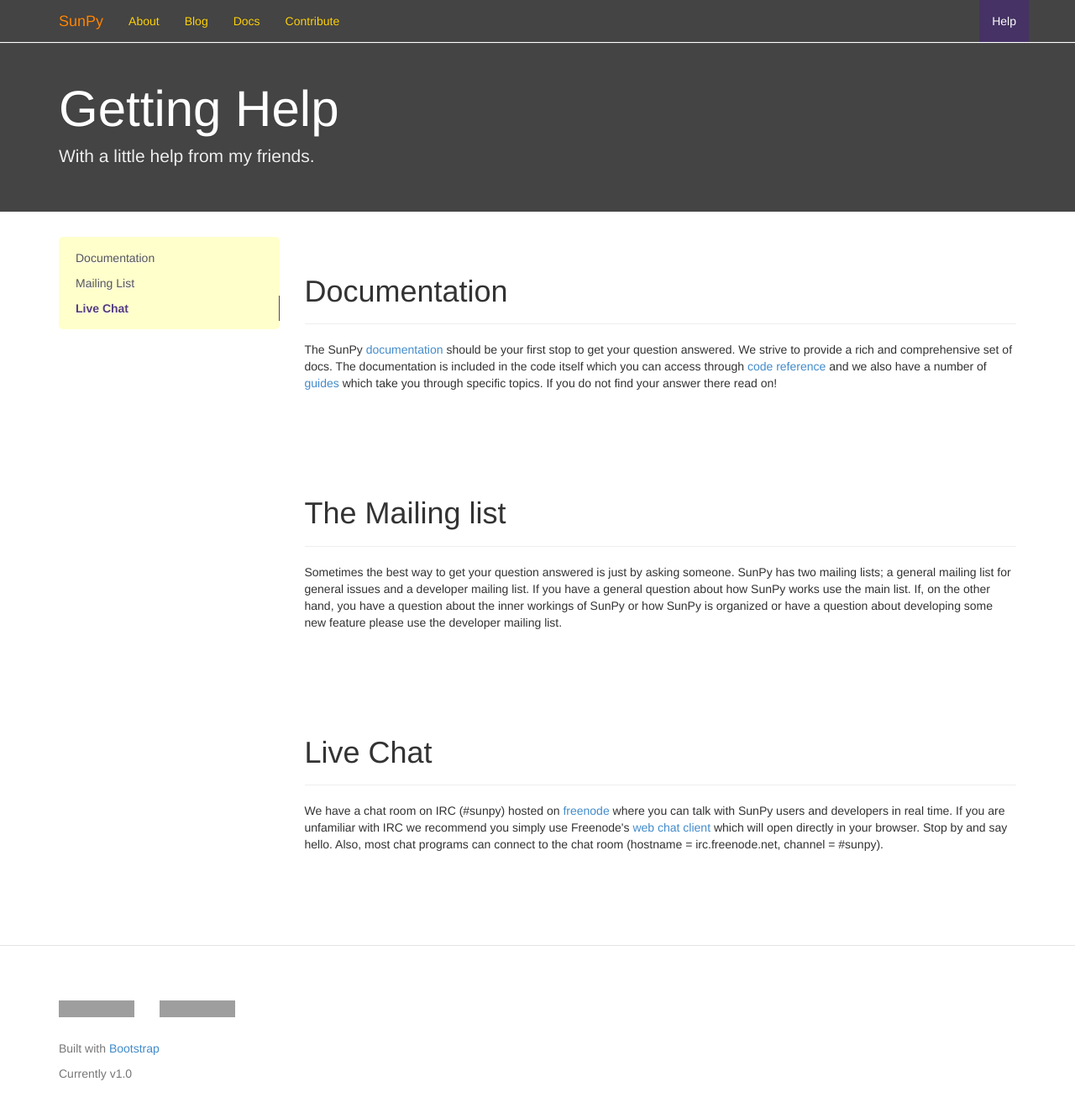
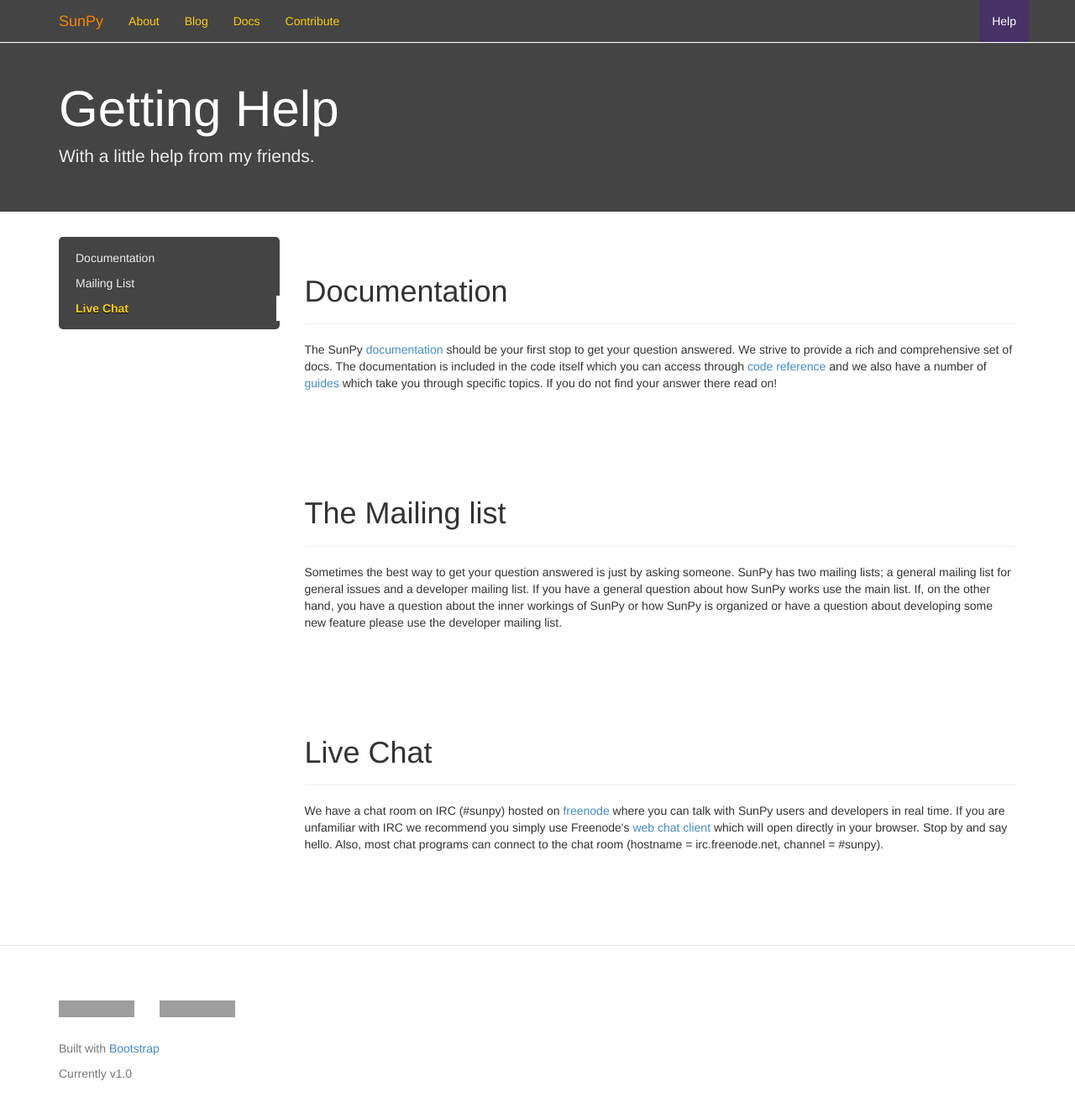
Before and after one commit to sunpy/sunpy.org, a Jekyll site: the page built from help.html, in a window 1280 px wide and 1328 px high. Shown: the top 1325 px of the window at 84% size. Built offline with Jekyll 4.4.1, drawn with Linux system fonts in a browser that asks for light colours; nearby versions of some CDN libraries; Markdown is read by kramdown in place of the engine named in the settings; comment, search, counter and statistics services are not loaded; grey boxes are pictures that could not be loaded.

Commit message:
fixed css for nav

```diff
--- a/docs-assets/css/sunpy.css
+++ b/docs-assets/css/sunpy.css
@@ -66,29 +66,22 @@
   float: left;
 }
 
-/* First level of nav */
-.bs-sidenav {
-  background-color: #ffffcc;
+.bs-sidenav{
+    background-color: #444444;
+    text-shadow: none;
 }
 
-/* First level of nav */
-.bs-sidenav {
-  margin-top: 30px;
-  margin-bottom: 30px;
-  padding-top:    10px;
-  padding-bottom: 10px;
-  background-color: #ffffcc;
-  border-radius: 5px;
+.bs-sidebar .nav > li > a {
+    color: #eeeeee;
 }
 
-.bs-sidebar .nav > li > a:focus {
-  color: #fff;
-}
-.bs-sidebar .nav > li > a {
-  color: #555555;
+.bs-sidebar .nav > li > a:hover, .bs-sidebar .nav > li > a:focus{
+    background-color: #fed20b;
+    color: #444444;
 }
 
-.bs-sidebar .nav > .active:focus > a {
-  color: #222222;
-  border-right: 1px solid #444444;
+.bs-sidebar .nav > .active > a, .bs-sidebar .nav > .active:hover > a{
+    border-right: 4px solid #ffffff;
+    color: #fed20b;
+    text-shadow: 0 1px 0 #000;
 }
```
